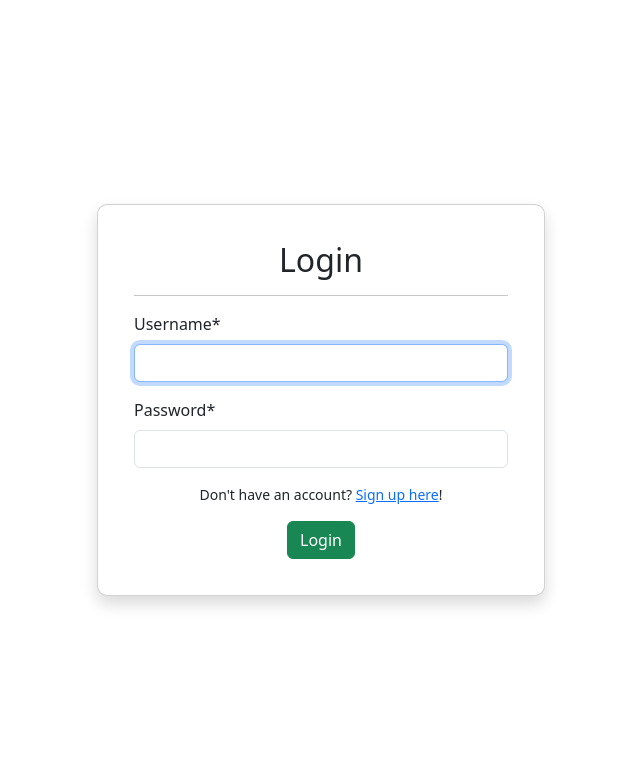
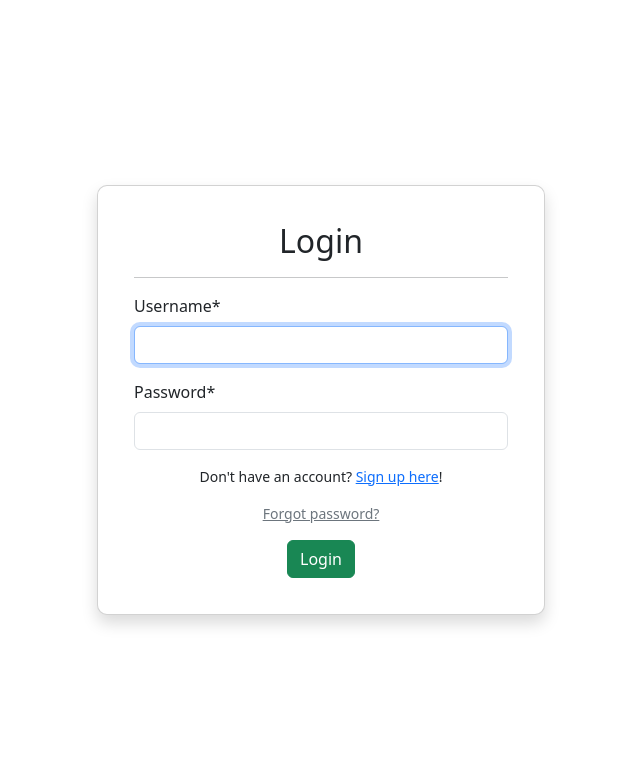
Before and after one commit to RalucaMercas/Find-My-Pet, a Django app: a page that uses main/templates/registration/login.html in a window 1280 px wide. Shown: the part 56-820 px from the top of the page, without its empty margins (319-959 px from the left). Run offline with Django 5.2, Linux system fonts and the light colour scheme; some libraries are stand-ins or nearby versions.

Commit message:
URL routes for password change and reset; integrated email functionality for password reset via console

```diff
--- a/main/templates/registration/login.html
+++ b/main/templates/registration/login.html
@@ -16,6 +16,9 @@
                 <p class="small text-center">
                     Don't have an account? <a href="/sign-up" class="text-primary">Sign up here</a>!
                 </p>
+                <p class="small text-center">
+                    <a href="/password-reset" class="text-secondary">Forgot password?</a>
+                </p>
                 <div class="d-flex justify-content-center">
                     <button type="submit" class="btn btn-success">Login</button>
                 </div>
--- a/main/urls.py
+++ b/main/urls.py
@@ -1,9 +1,16 @@
 from django.urls import path
 from .views import home, sign_up, log_out
+from django.contrib.auth import views as auth_views
 
 urlpatterns = [
     path('', home, name='home'),
     path('home', home, name='home'),
     path('sign-up', sign_up, name='sign_up'),
     path('log-out', log_out, name='log_out'),
+    path('password_change/', auth_views.PasswordChangeView.as_view(), name='password_change'),
+    path('password_change/done/', auth_views.PasswordChangeDoneView.as_view(), name='password_change_done'),
+    path('password_reset/', auth_views.PasswordResetView.as_view(), name='password_reset'),
+    path('password_reset/done/', auth_views.PasswordResetDoneView.as_view(), name='password_reset_done'),
+    path('reset/<uidb64>/<token>/', auth_views.PasswordResetConfirmView.as_view(), name='password_reset_confirm'),
+    path('reset/done/', auth_views.PasswordResetCompleteView.as_view(), name='password_reset_complete'),
 ]
```
Also changed, not shown: lost_pet_app/settings.py (+14 -0 lines).
